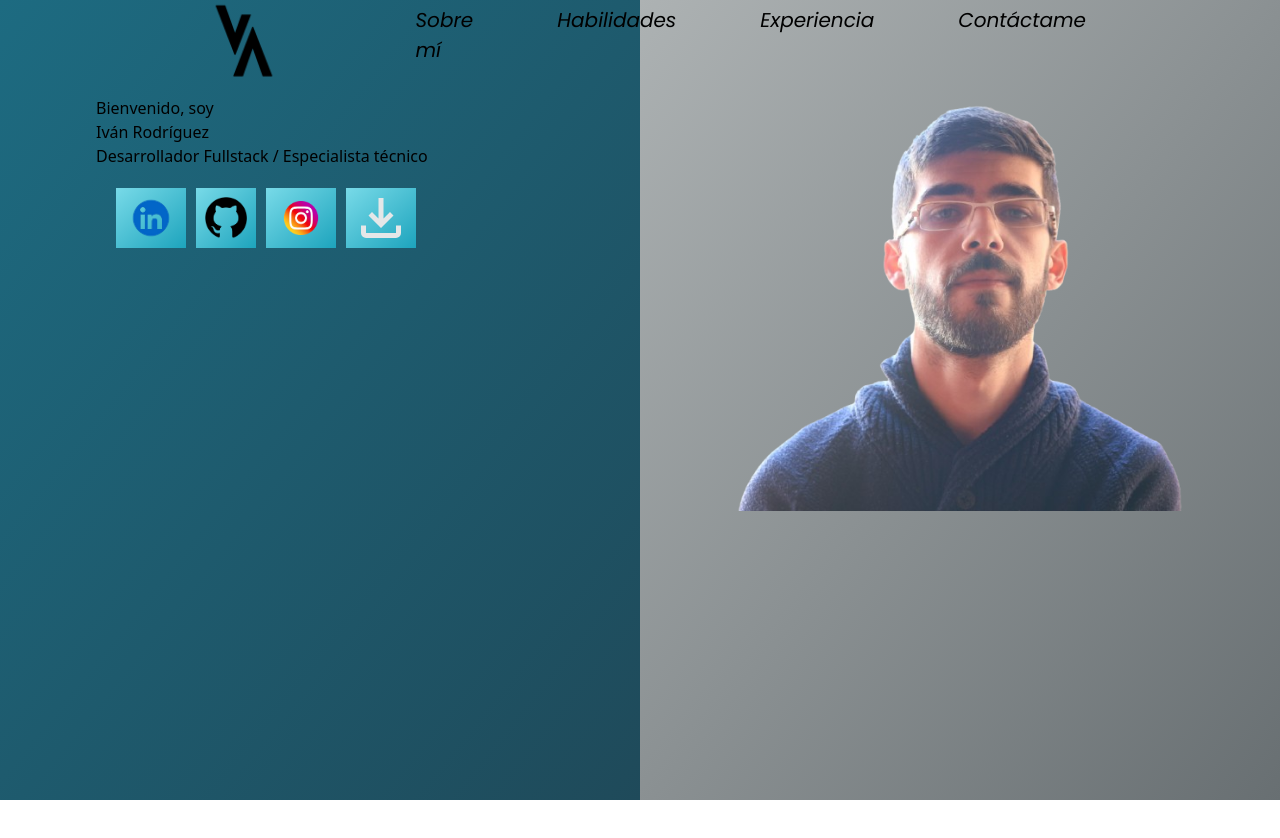
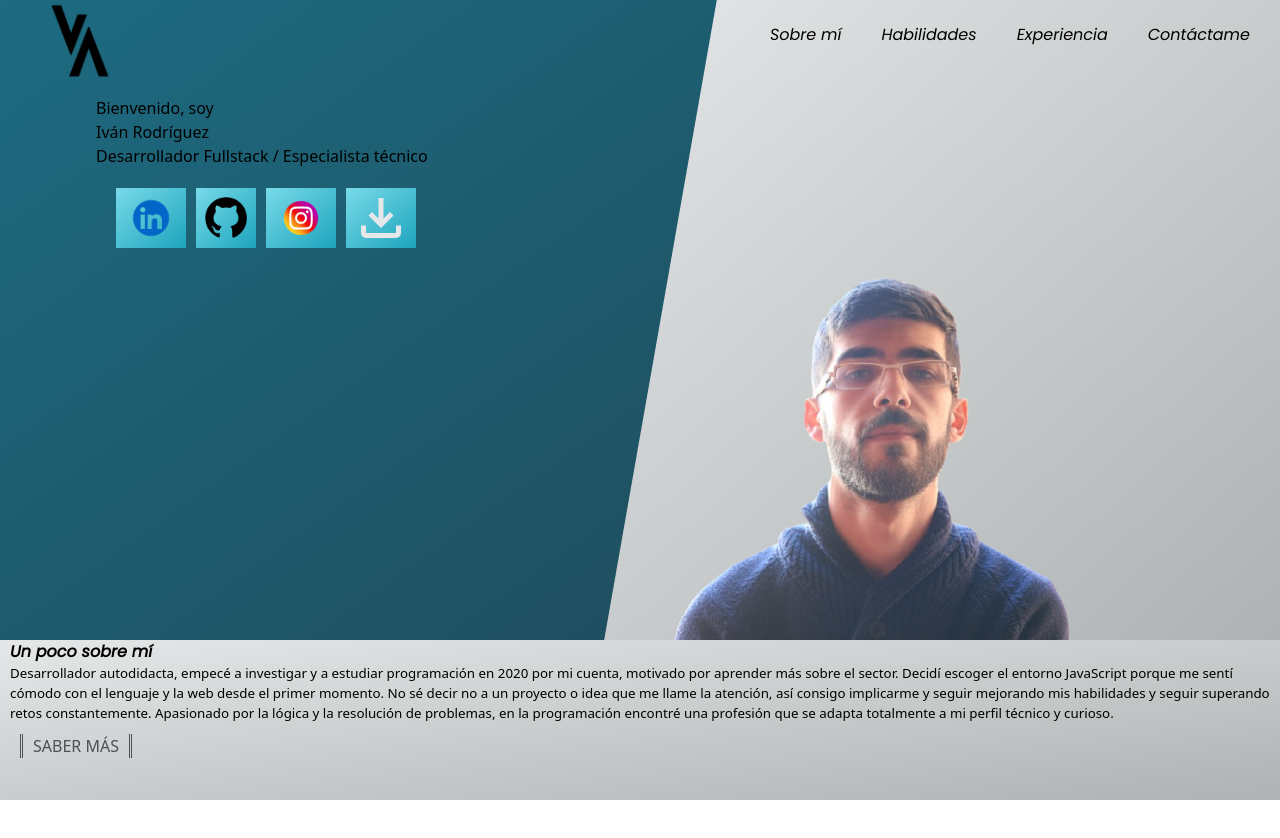
Before and after one commit to IvanRdADevelopments/portfolio, a Next.js app: page / in a window 1280 px wide. Shown: the top 838 px of the page. Built offline with nearby package versions, Linux system fonts and the light colour scheme.

Commit message:
Followed the implementation of the hero page.

```diff
--- a/src/app/page.tsx
+++ b/src/app/page.tsx
@@ -1,4 +1,5 @@
 import HeroSection from "@/components/HeroSection";
+import HeroSectionFooter from "@/components/HeroSectionFooter";
 import Navbar from "@/components/Navbar";
 
 export default function Home() {
@@ -10,6 +11,7 @@ export default function Home() {
         className="page-box boxed-section"
         id="hero">
         <HeroSection />
+        <HeroSectionFooter />
       </section>
 
       <section
--- a/src/components/HeroSection.tsx
+++ b/src/components/HeroSection.tsx
@@ -12,8 +12,6 @@ export default function HeroSection() {
       <article className="right-hero-box">
         <RightHeroBox />
       </article>
-
-      <footer className="hero-footer-box"></footer>
     </>
   );
 }
--- /dev/null
+++ b/src/components/HeroSectionFooter.tsx
@@ -0,0 +1,19 @@
+export default function HeroSectionFooter() {
+    return (
+        <footer className="hero-footer-box">
+            <h5 id="about-me-subtitle">Un poco sobre mí</h5>
+            <p>Desarrollador autodidacta, empecé a investigar y a estudiar programación en 2020 por mi cuenta, motivado por aprender
+            más sobre el sector. Decidí escoger el entorno JavaScript porque me sentí cómodo con el lenguaje y la web desde el primer
+            momento.
+
+            No sé decir no a un proyecto o idea que me llame la atención, así consigo implicarme y seguir mejorando mis habilidades y
+            seguir superando retos constantemente.
+
+            Apasionado por la lógica y la resolución de problemas, en la programación encontré una profesión que se adapta totalmente a mi
+            perfil técnico y curioso.
+            </p>
+
+            <button id="about-me-button">SABER MÁS</button>
+        </footer>
+    )
+}
--- a/src/components/LeftHeroBox.tsx
+++ b/src/components/LeftHeroBox.tsx
@@ -2,7 +2,7 @@ import SocialLogoBox from "./SocialLogosBox";
 
 export default function LeftHeroBox() {
   return (
-    <div className="w-[100%] h-[100%] bg-gradient-to-br from-jellyBean-700 to-jellyBean-900 p-24">
+    <div className="w-[100%] h-[80%] bg-gradient-to-br from-jellyBean-700 to-jellyBean-900 p-24">
       <h4>Bienvenido, soy</h4>
       <h1>Iván Rodríguez</h1>
       <h3>Desarrollador Fullstack / Especialista técnico</h3>
--- a/src/components/RightHeroBox.tsx
+++ b/src/components/RightHeroBox.tsx
@@ -2,12 +2,13 @@ import Image from "next/image";
 
 export default function RightHeroBox() {
   return (
-    <div className="w-[100%] h-[100%] bg-gradient-to-br from-mineShaft-300 to-mineShaft-500 p-24">
+    <div className="w-[100%] h-[80%] bg-gradient-to-br from-mineShaft-100 to-mineShaft-300 p-24 relative">
       <Image
         src="/img/picture-nobg.png"
         alt="Iván Rodríguez"
-        width={500}
-        height={500}
+        width={400}
+        height={400}
+        className="main-big-pic"
       />
     </div>
   );
--- a/src/styles/HeroSection.css
+++ b/src/styles/HeroSection.css
@@ -2,11 +2,54 @@
     width: 70%;
     z-index: 1;
     height: 100vh;
+    box-sizing: border-box;
 }
 
 .right-hero-box {
-    width: 70%;
+    width: 55%;
+    height: 100%;
     z-index: 2;
+    position: absolute;
+    right: 0;
+    bottom: 0;
+    clip-path: polygon(20% 0, 100% 0, 100% 100%, 0% 100%);
+    box-sizing: border-box;
+}
+
+.hero-footer-box {
+    width: 100%;
+    position: absolute;
+    bottom: 0;
+    height: 20%;
+    padding: 0px 10px;
+    background: linear-gradient(to bottom right, #e5e7e8, #adb2b3);
+    box-sizing: border-box;
+    font-size: smaller;
+}
+
+#about-me-subtitle {
+    font-family: "Poppinsita";
+    font-weight: 700;
+    font-size: medium;
+}
+
+#about-me-button {
+    background-color: transparent;
+    padding: 0 10px 0 10px;
+    color: #4c5152;
+    border-radius: 0px;
+    border-left: 3px double #4c5152;
+    border-right: 3px double #4c5152;
+    transition: color 0.3s;
+}
+
+#about-me-button:hover {
+    color: yellow
+}
+
+.main-big-pic {
+    position: absolute;
+    bottom: 0;
 }
 
 .social-media-box {
--- a/src/styles/Navbar.css
+++ b/src/styles/Navbar.css
@@ -7,11 +7,10 @@ nav{
     font-family: "Poppinsita";
     display: flex;
     flex-direction: row;
-    justify-content: space-evenly;
+    justify-content: space-between;
     padding: 0 20px;
-    gap: 8px;
+    gap: 4px;
     align-items: center;
-    font-size: 20px;
 }
 
 .nav-logo{
@@ -37,5 +36,5 @@ nav{
 ul{
     display: flex;
     flex-direction: row;
-    gap: 4rem;
+    gap: 20px;
 }
--- a/src/styles/globals.css
+++ b/src/styles/globals.css
@@ -10,6 +10,7 @@
 body {
   margin: 0px;
   padding: 0px;
+  overflow-x: hidden;
 }
 
 .main-page-box {
```
